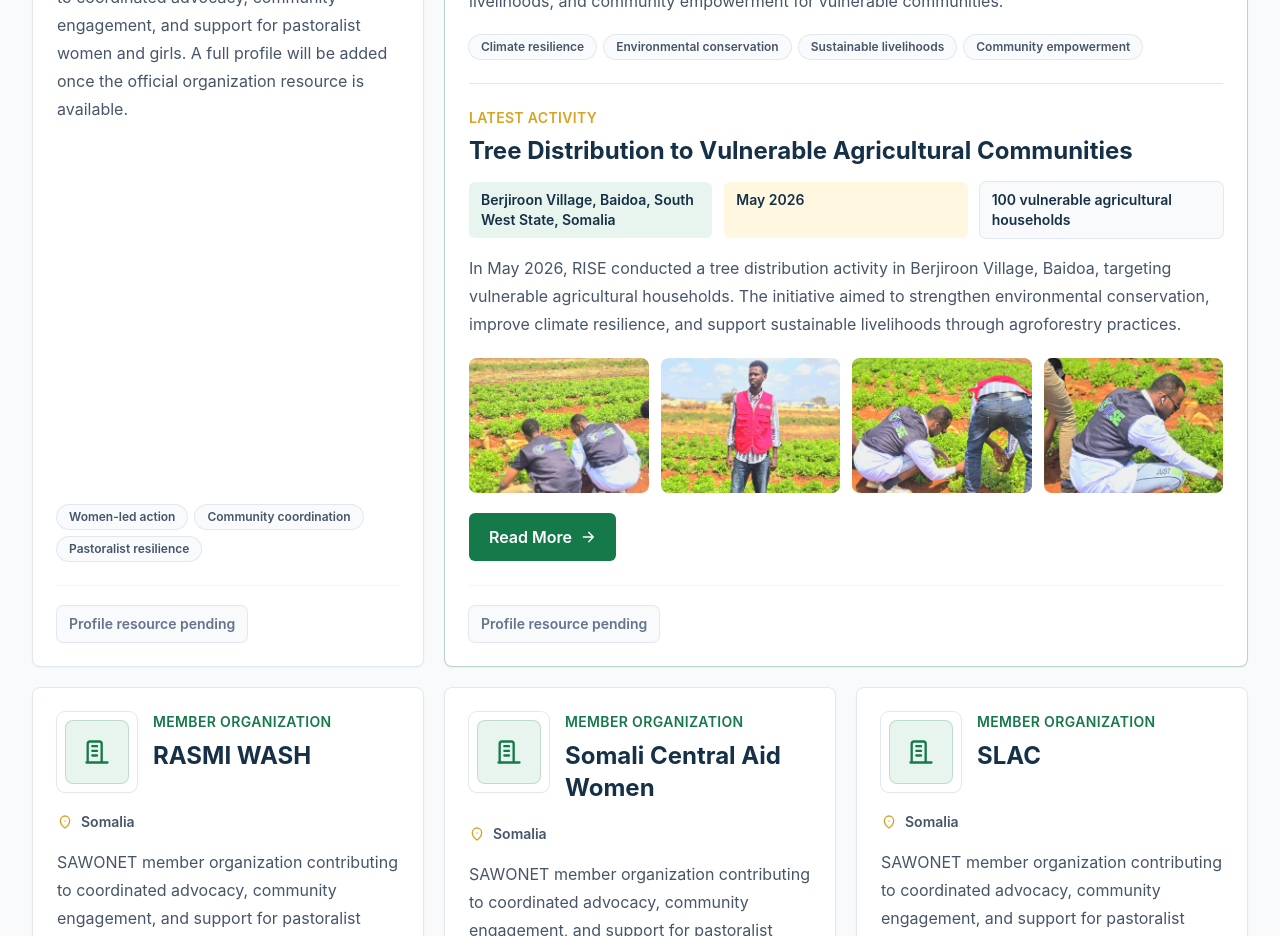
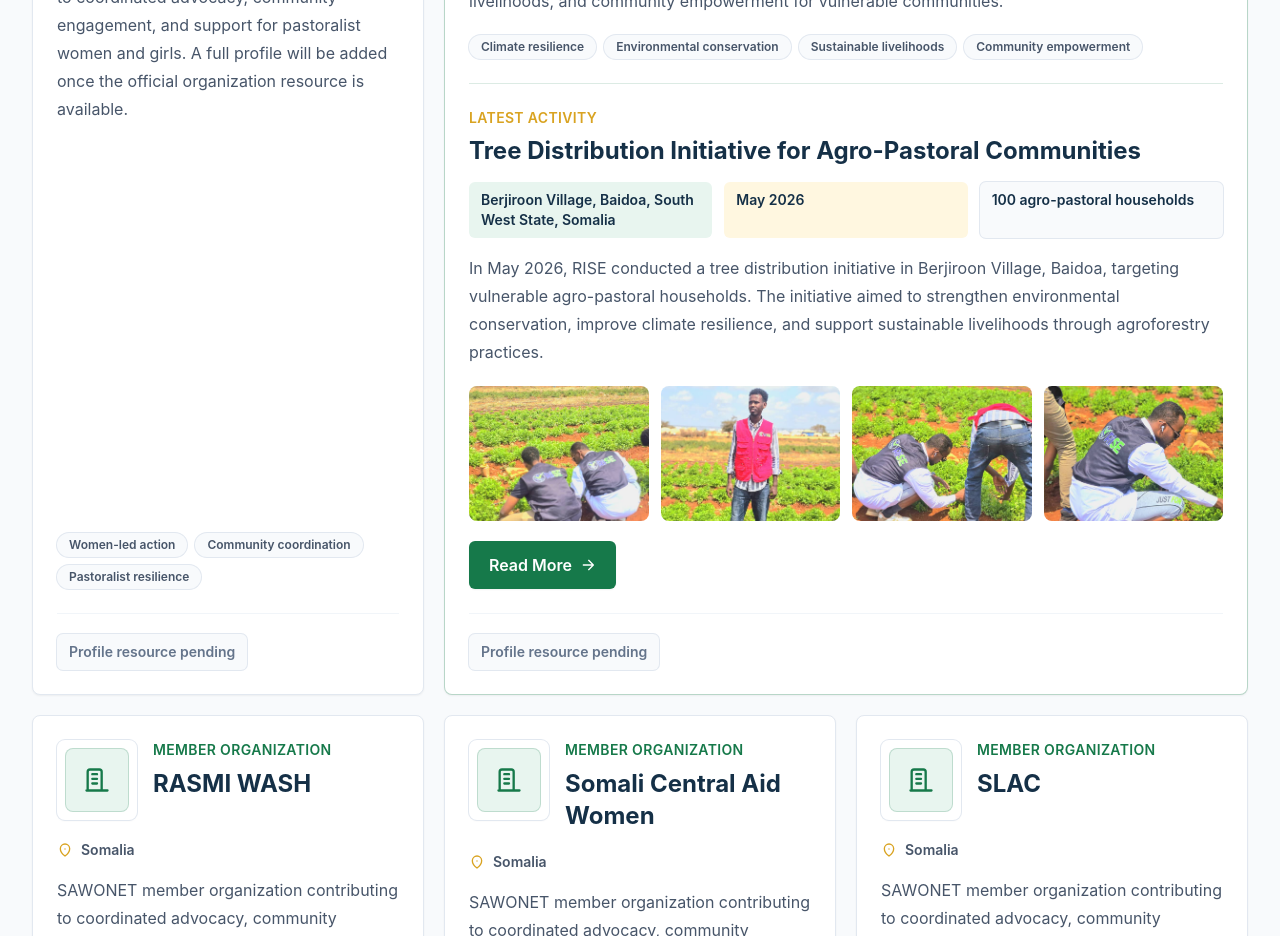
Before and after one commit to ciiltire17/sawonet-website, a React (Vite) app: page /member-ngos in a window 1280 px wide. Shown: the part 2560-3496 px from the top of the page. Built offline with nearby package versions, Linux system fonts and the light colour scheme.

Commit message:
Update RISE activity terminology to agro-pastoral communities

```diff
--- a/src/data/memberNgos.js
+++ b/src/data/memberNgos.js
@@ -22,10 +22,10 @@ const riseTreeDistributionImages = Array.from({ length: 19 }, (_, index) => {
     src: `/assets/members/rise-tree-distribution/rise-tree-distribution-${imageNumber}.jpg`,
     alt:
       index < 4
-        ? 'RISE staff and community members planting tree seedlings in agricultural land in Berjiroon Village, Baidoa'
+        ? 'RISE staff and community members planting tree seedlings on agro-pastoral land in Berjiroon Village, Baidoa'
         : index < 9
           ? 'RISE team members photographed during the tree distribution activity in Baidoa'
-          : 'RISE team members supporting agroforestry and field activities with vulnerable agricultural households in Baidoa',
+          : 'RISE team members supporting agroforestry and field activities with vulnerable agro-pastoral households in Baidoa',
   };
 });
 
@@ -74,16 +74,16 @@ export const memberNgos = [
     ],
     profileStatus: 'Profile resource pending',
     latestActivity: {
-      title: 'Tree Distribution to Vulnerable Agricultural Communities',
+      title: 'Tree Distribution Initiative for Agro-Pastoral Communities',
       location: 'Berjiroon Village, Baidoa, South West State, Somalia',
       date: 'May 2026',
-      beneficiaries: '100 vulnerable agricultural households',
+      beneficiaries: '100 agro-pastoral households',
       summary:
-        'In May 2026, RISE conducted a tree distribution activity in Berjiroon Village, Baidoa, targeting vulnerable agricultural households. The initiative aimed to strengthen environmental conservation, improve climate resilience, and support sustainable livelihoods through agroforestry practices.',
+        'In May 2026, RISE conducted a tree distribution initiative in Berjiroon Village, Baidoa, targeting vulnerable agro-pastoral households. The initiative aimed to strengthen environmental conservation, improve climate resilience, and support sustainable livelihoods through agroforestry practices.',
       details:
-        'The distributed tree seedlings included fruit and shade trees suitable for the local environment. Community members received guidance on proper planting and care to maximize tree survival and long-term benefits. The activity encouraged farmers to integrate trees into their agricultural land to improve soil quality, reduce land degradation, and enhance household food security.',
+        'The distributed tree seedlings included fruit and shade trees suitable for the local environment. Community members received guidance on proper planting and care to maximize tree survival and long-term benefits. The activity encouraged agro-pastoral households to integrate trees into their land use practices to improve soil quality, reduce land degradation, and enhance household food security.',
       impactHighlights: [
-        'Increased access to tree seedlings for vulnerable farming households',
+        'Increased access to tree seedlings for vulnerable agro-pastoral households',
         'Enhanced awareness of environmental conservation and tree planting',
         'Improved soil fertility, reduced erosion, and better land management',
         'Strengthened climate resilience through vegetation cover',
```
